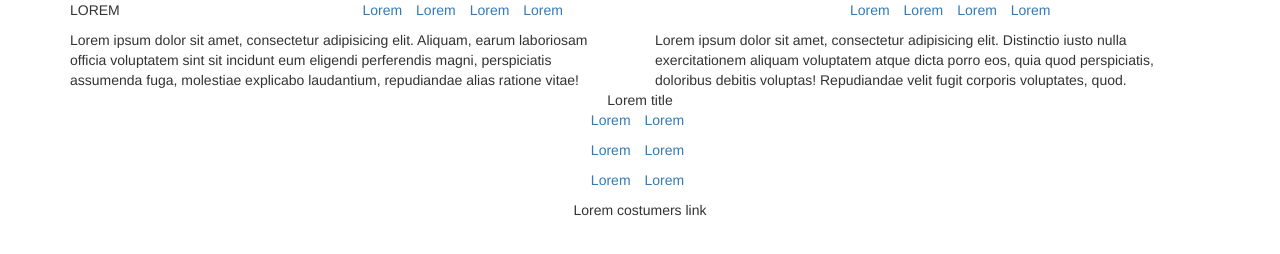
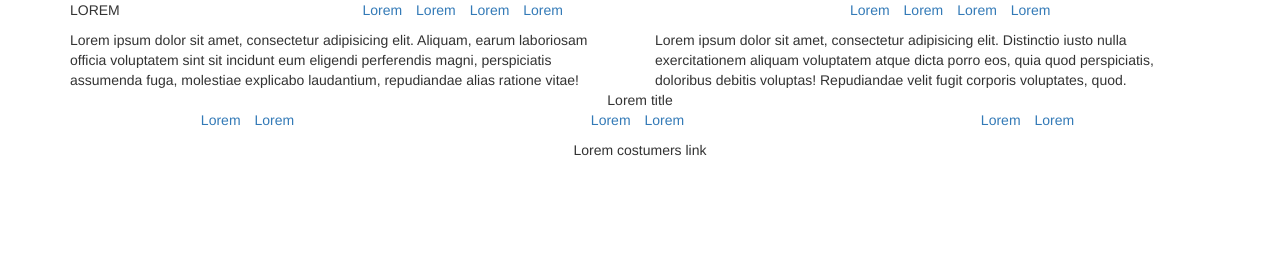
Before and after one commit to alessiobonetti/html-css-digitalocean, a plain HTML site: page index.html in a window 1280 px wide. Drawn offline with nearby package versions, Linux system fonts and the light colour scheme.

Commit message:
main logs tent 2

```diff
--- a/index.html
+++ b/index.html
@@ -89,21 +89,21 @@
           </div>
 
           <div class="row main_logs">
-            <div class="col-xs-12 ">
+            <div class="col-xs-12 col-sm-4 ">
               <ul class="list-inline">
                 <li><a href="#">Lorem</a></li>
                 <li><a href="#">Lorem</a></li>
               </ul>
             </div>
 
-            <div class="col-xs-12 ">
+            <div class="col-xs-12 col-sm-4 ">
               <ul class="list-inline">
                 <li><a href="#">Lorem</a></li>
                 <li><a href="#">Lorem</a></li>
               </ul>
             </div>
 
-            <div class="col-xs-12 ">
+            <div class="col-xs-12 col-sm-4 ">
               <ul class="list-inline">
                 <li><a href="#">Lorem</a></li>
                 <li><a href="#">Lorem</a></li>
```
